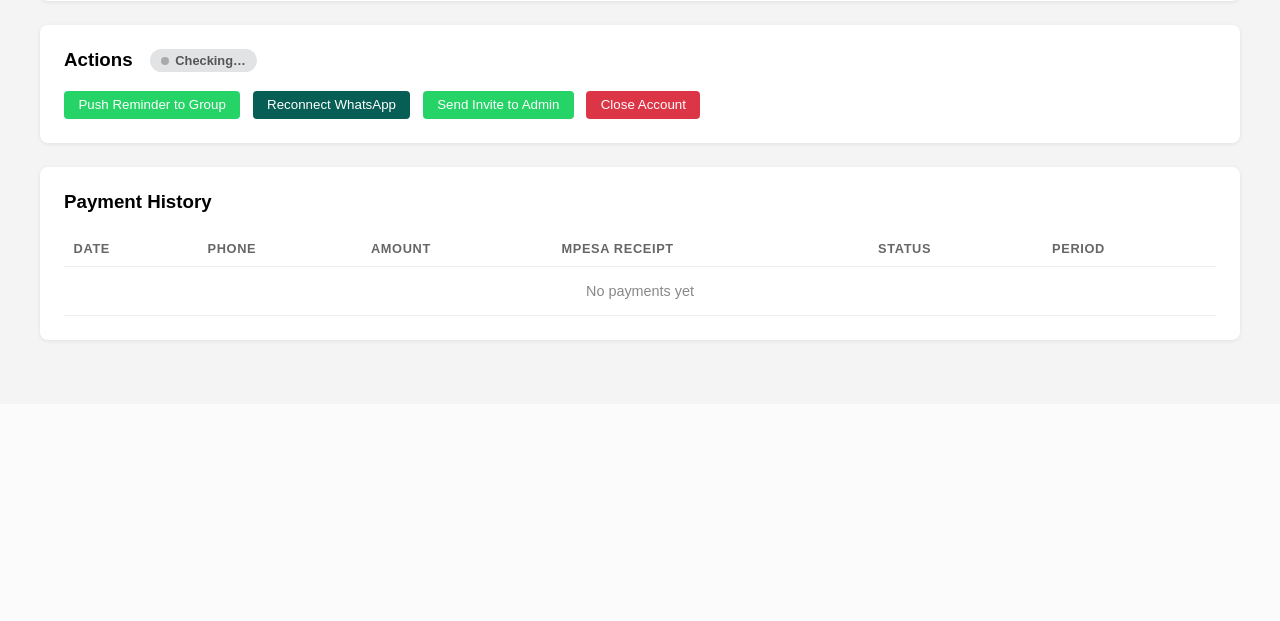
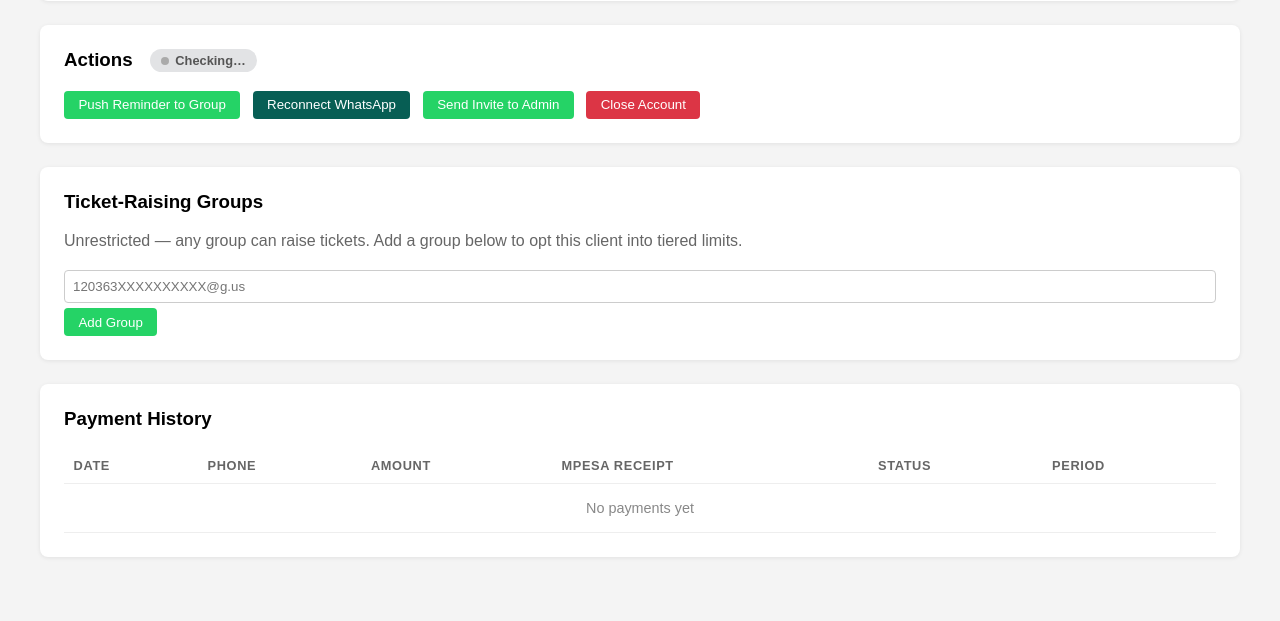
Before and after one commit to beeshaker/whatsapp_group, a FastAPI app: template billing/templates/client_detail.html in a window 1280 px wide. Shown: the part 1035-1656 px from the top of the page. Before the commit the page ends 1377 px from the top, so only its background shows below. Run offline with FastAPI, Linux system fonts and the light colour scheme; the template is opened without the code that fills it, so the values that code supplies are empty.

Commit message:
feat: add billing-admin free add/remove of ticket-raising groups

```diff
--- a/billing/main.py
+++ b/billing/main.py
@@ -28,6 +28,7 @@
 MPESA_CALLBACK_BASE_URL = os.getenv("MPESA_CALLBACK_BASE_URL", "https://whats2eat.com/billing")
 
 templates = Jinja2Templates(directory=os.path.join(os.path.dirname(__file__), "templates"))
+templates.env.filters["fromjson"] = json.loads
 
 ADMIN_USERNAME = os.getenv("ADMIN_USERNAME", "admin")
 ADMIN_PASSWORD = os.getenv("ADMIN_PASSWORD", "changeme")
@@ -254,6 +255,48 @@
         await asyncio.get_event_loop().run_in_executor(
             None, add_client_port, client.subdomain, new_port
         )
+    return RedirectResponse(f"/clients/{client_id}", status_code=303)
+
+
+@app.post("/clients/{client_id}/ticket-groups/add", response_class=HTMLResponse)
+async def admin_add_ticket_group(
+    request: Request, client_id: int,
+    group_id: str = Form(...),
+    username: str = Depends(require_login),
+    db=Depends(get_db),
+):
+    client = await db.get(Client, client_id)
+    if not client:
+        return HTMLResponse("Not found", status_code=404)
+    group_id = group_id.strip()
+    groups = json.loads(client.allowed_ticket_groups) if client.allowed_ticket_groups else []
+    if client.ticket_group_tier_id is None:
+        # _get_or_seed_group_tiers (Task 2) guarantees the 3 fixed tiers exist —
+        # a fresh install may reach this admin route before anyone has opened
+        # /prices, so the lookup can't assume the rows are already there.
+        base_tier = (await _get_or_seed_group_tiers(db))[0]
+        client.ticket_group_tier_id = base_tier.id
+    if group_id and group_id not in groups:
+        groups.append(group_id)
+    client.allowed_ticket_groups = json.dumps(groups)
+    await db.commit()
+    return RedirectResponse(f"/clients/{client_id}", status_code=303)
+
+
+@app.post("/clients/{client_id}/ticket-groups/remove", response_class=HTMLResponse)
+async def admin_remove_ticket_group(
+    request: Request, client_id: int,
+    group_id: str = Form(...),
+    username: str = Depends(require_login),
+    db=Depends(get_db),
+):
+    client = await db.get(Client, client_id)
+    if not client:
+        return HTMLResponse("Not found", status_code=404)
+    groups = json.loads(client.allowed_ticket_groups) if client.allowed_ticket_groups else []
+    groups = [g for g in groups if g != group_id.strip()]
+    client.allowed_ticket_groups = json.dumps(groups)
+    await db.commit()
     return RedirectResponse(f"/clients/{client_id}", status_code=303)
 
 
--- a/billing/templates/client_detail.html
+++ b/billing/templates/client_detail.html
@@ -117,6 +117,32 @@
 </div>
 
 <div class="card">
+  <h3 style="margin-top:0">Ticket-Raising Groups</h3>
+  {% if client.allowed_ticket_groups %}
+  <table>
+    <tr><th>Group ID</th><th></th></tr>
+    {% for gid in client.allowed_ticket_groups | fromjson %}
+    <tr>
+      <td>{{ gid }}</td>
+      <td>
+        <form method="post" action="/clients/{{ client.id }}/ticket-groups/remove" style="display:inline">
+          <input type="hidden" name="group_id" value="{{ gid }}">
+          <button class="action danger" type="submit">Remove</button>
+        </form>
+      </td>
+    </tr>
+    {% endfor %}
+  </table>
+  {% else %}
+  <p style="color:#666">Unrestricted &mdash; any group can raise tickets. Add a group below to opt this client into tiered limits.</p>
+  {% endif %}
+  <form method="post" action="/clients/{{ client.id }}/ticket-groups/add" style="margin-top:.75rem">
+    <input name="group_id" placeholder="120363XXXXXXXXXX@g.us" required>
+    <button class="action" type="submit">Add Group</button>
+  </form>
+</div>
+
+<div class="card">
   <h3 style="margin-top:0">Payment History</h3>
   <table>
     <tr><th>Date</th><th>Phone</th><th>Amount</th><th>MPesa Receipt</th><th>Status</th><th>Period</th></tr>
```
Also changed, not shown: billing/tests/test_clients.py (+62 -0 lines).
